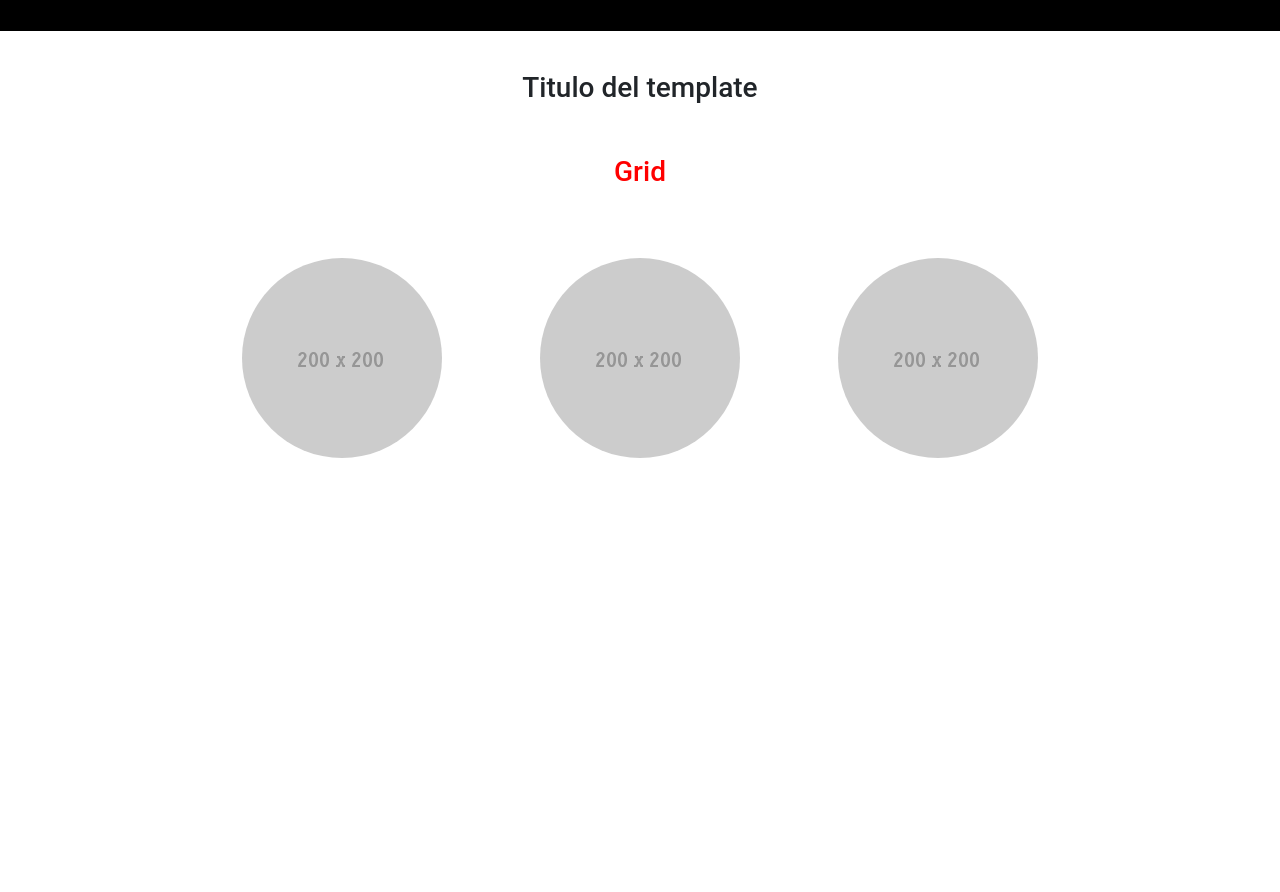
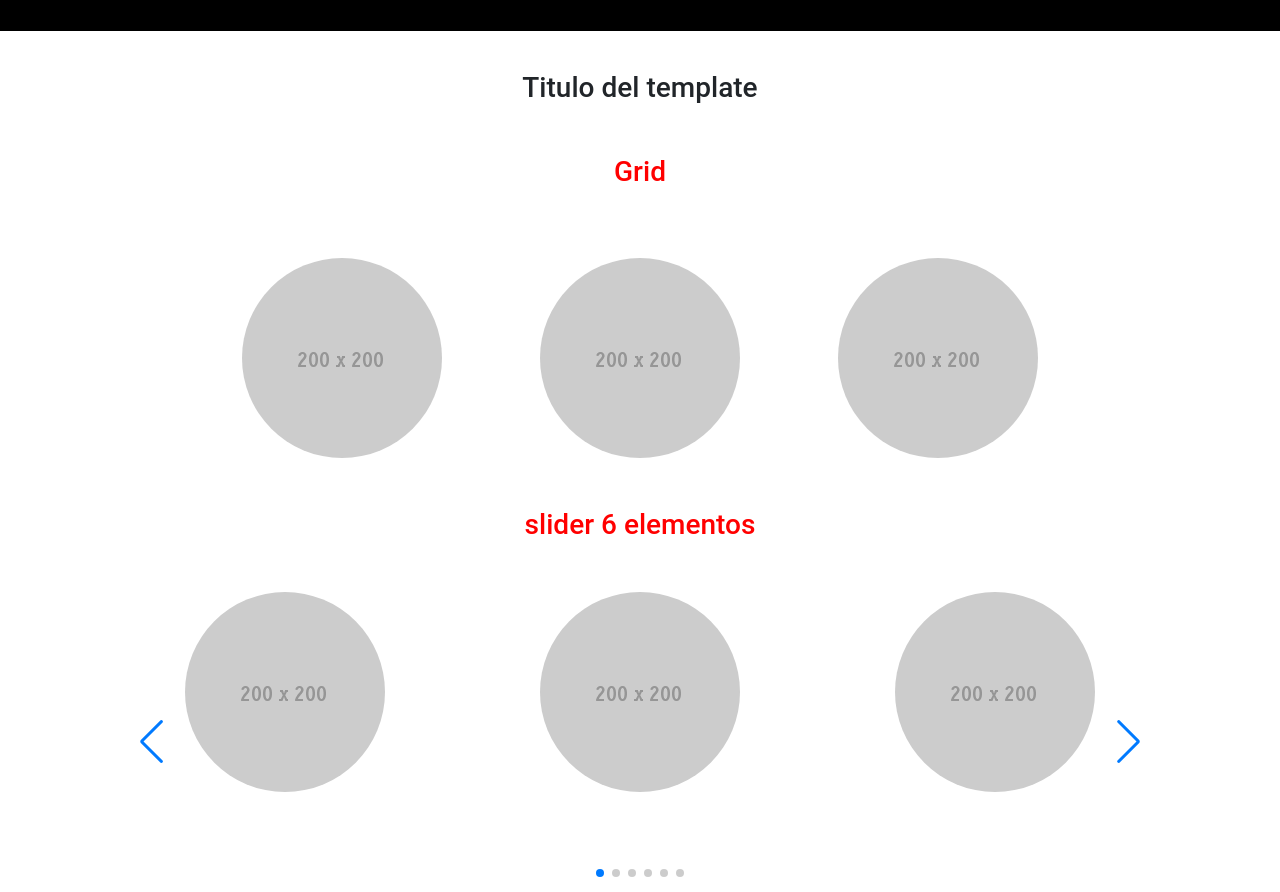
Before and after one commit to JuanPDev11/prueba-link-digital, a website: page index.html in a window 1280 px wide. Shown: the part 99-991 px from the top of the page. Before the commit the page ends 800 px from the top, so only its background shows below. Drawn offline with nearby package versions, Linux system fonts and the light colour scheme.

Commit message:
slider with swiper JS Finished

```diff
--- a/index.html
+++ b/index.html
@@ -5,6 +5,7 @@
     <meta name="viewport" content="width=device-width, initial-scale=1.0">
     <link rel="stylesheet" href="./css/style.css">
     <link href="https://cdn.jsdelivr.net/npm/bootstrap@5.0.2/dist/css/bootstrap.min.css" rel="stylesheet" integrity="sha384-EVSTQN3/azprG1Anm3QDgpJLIm9Nao0Yz1ztcQTwFspd3yD65VohhpuuCOmLASjC" crossorigin="anonymous">
+    <link rel="stylesheet" href="https://cdn.jsdelivr.net/npm/swiper@10/swiper-bundle.min.css"/>
     <title>Prueba Frontend</title>
 </head>
 <body>
@@ -48,10 +49,46 @@
             </div>
         </div>
     </div>
+    <h1 class="swiper__title">slider 6 elementos</h1>
+    <!-- Slider main container -->
+    <div class="swiper">
+        <!-- Additional required wrapper -->
+        <div class="swiper-wrapper" >
+            <!-- Slides -->
+            <div class="swiper-slide">
+                <img class="grid__img" src="./img/imagen.gif" alt="">
+            </div>
+            <div class="swiper-slide">
+                <img class="grid__img" src="./img/imagen.gif" alt="">
+            </div>
+            <div class="swiper-slide">
+                <img class="grid__img" src="./img/imagen.gif" alt="">
+            </div>
+            <div class="swiper-slide">
+                <img class="grid__img" src="./img/imagen.gif" alt="">
+            </div>
+            <div class="swiper-slide">
+                <img class="grid__img" src="./img/imagen.gif" alt="">
+            </div>
+            <div class="swiper-slide">
+                <img class="grid__img" src="./img/imagen.gif" alt="">
+            </div>
+        </div>
+        <!-- If we need pagination -->
+        <div class="swiper-pagination"></div>
+
+        <!-- If we need navigation buttons -->
+        <div class="swiper-button-prev"></div>
+        <div class="swiper-button-next"></div>
+
+  </div>
+
 
 
 
     <script src="https://cdn.jsdelivr.net/npm/bootstrap@5.0.2/dist/js/bootstrap.bundle.min.js" integrity="sha384-MrcW6ZMFYlzcLA8Nl+NtUVF0sA7MsXsP1UyJoMp4YLEuNSfAP+JcXn/tWtIaxVXM" crossorigin="anonymous"></script>
+    <script src="https://cdn.jsdelivr.net/npm/swiper@10/swiper-bundle.min.js"></script>
     <script src="./js/navbar.js"></script>
+    <script src="./js/slider.js"></script>
 </body>
 </html>
--- /dev/null
+++ b/js/slider.js
@@ -0,0 +1,52 @@
+const swiper = new Swiper('.swiper', {
+
+    // Optional parameters
+    slidesPerView: 3,
+    spaceBetween: 10,
+    direction: 'horizontal',
+    loop: true,
+
+    breakpoints: {
+        // when window width is >= 320px
+        320: {
+          slidesPerView: 1,
+          spaceBetween: 20
+        },
+        // when window width is >= 480px
+        480: {
+          slidesPerView: 1,
+          spaceBetween: 30
+        },
+        // when window width is >= 640px
+        640: {
+          slidesPerView: 2,
+          spaceBetween: 40
+        },
+        769:{
+          slidesPerView: 3,
+          spaceBetween: 40
+        }
+      },
+
+    // If we need pagination
+    pagination: {
+      el: '.swiper-pagination',
+    },
+
+    // Navigation arrows
+    navigation: {
+      nextEl: '.swiper-button-next',
+      prevEl: '.swiper-button-prev',
+    },
+
+    // And if we need scrollbar
+    scrollbar: {
+      el: '.swiper-scrollbar',
+    },
+    autoplay: {
+        delay: 1000,
+      }
+
+
+
+  });
--- /dev/null
+++ b/sass/_slider.scss
@@ -0,0 +1,15 @@
+.swiper {
+    width: 80%;
+    height: 300px;
+
+    &-slide{
+        text-align: center;
+    }
+
+    &__title{
+        text-align: center;
+        margin: 50px 0;
+        font-size: 28px;
+        color: red;
+    }
+  }
--- a/sass/index.scss
+++ b/sass/index.scss
@@ -6,3 +6,6 @@
 
 /*GRID 1*/
 @import './grid1';
+
+/*SLIDER*/
+@import './slider';
```
Also changed, not shown: css/style.css.
